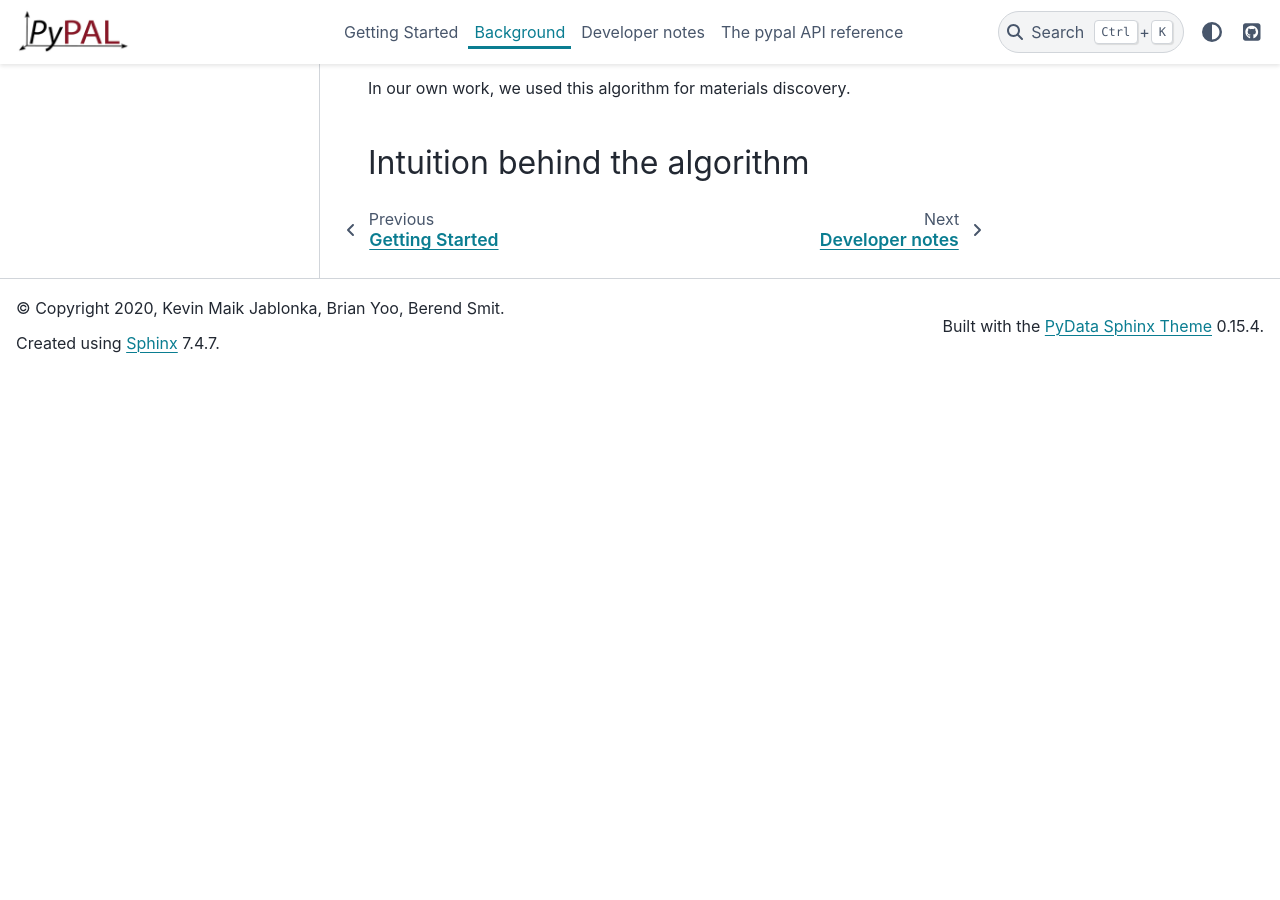
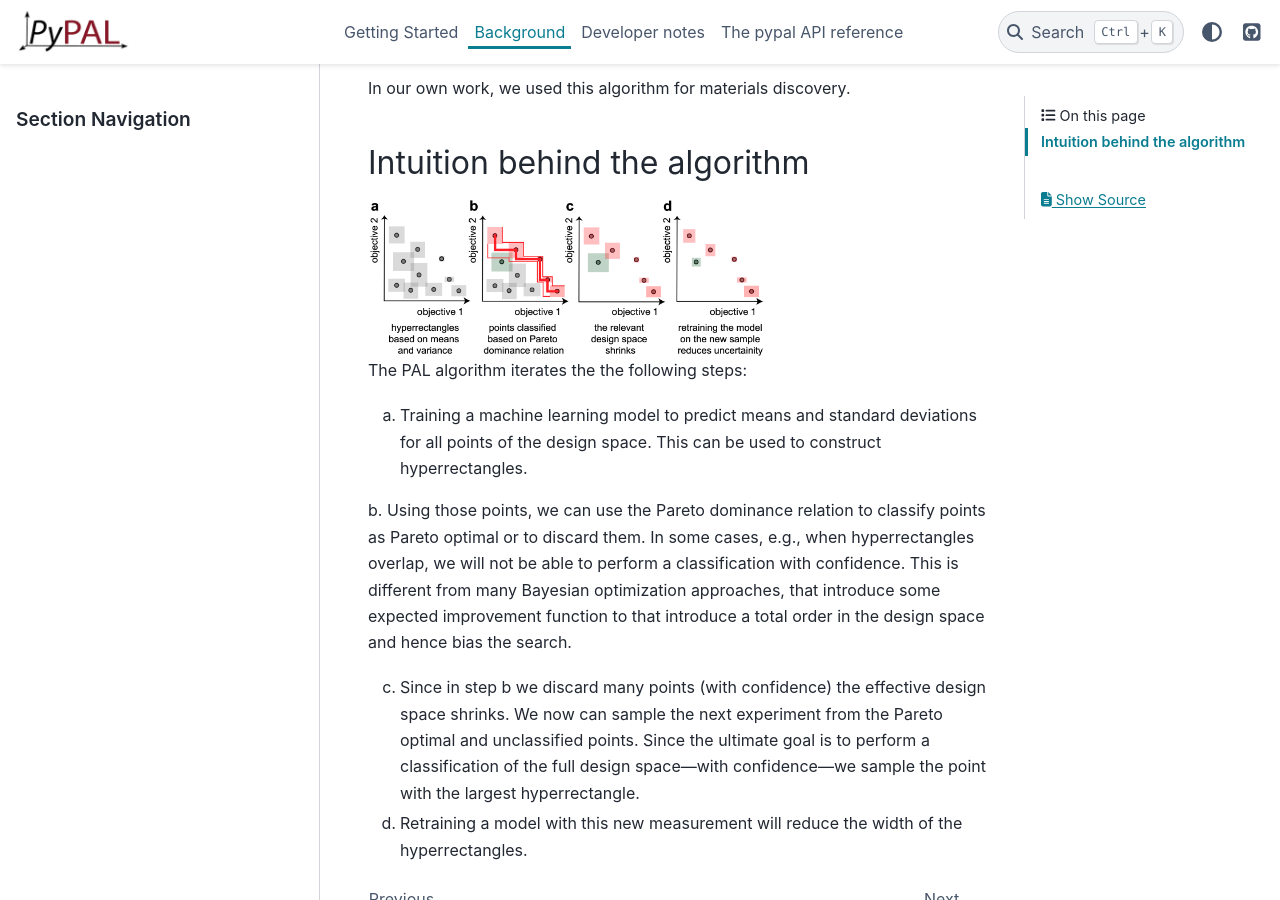
Before and after one commit to kjappelbaum/pyepal, a Sphinx documentation site: the page built from docs/background.rst, in a window 1280 px wide and 900 px high, scrolled down 705 px. Built offline with Sphinx 7.4.7 and the PyData theme 0.15.4, drawn with Linux system fonts in a browser that asks for light colours; before the commit the page ends 1077 px from its top, so only the background shows below that.

Commit message:
chore: updating docs #29

```diff
--- a/docs/background.rst
+++ b/docs/background.rst
@@ -20,3 +20,18 @@ In our own work, we used this algorithm for materials discovery.
 
 Intuition behind the algorithm
 --------------------------------
+
+.. image:: _static/pal_schema.png
+  :width: 400
+  :alt: Schema illustrating the PAL algorithm
+
+The PAL algorithm iterates the the following steps:
+
+a. Training a machine learning model to predict means and standard deviations for all points of the design space. This can be used to construct hyperrectangles.
+
+b. Using those points, we can use the Pareto dominance relation to classify points as Pareto optimal or to discard them. In some cases, e.g., when hyperrectangles overlap, we will not be able to perform a classification with confidence.
+This is different from many Bayesian optimization approaches, that introduce some expected improvement function to that introduce a total order in the design space and hence bias the search.
+
+c. Since in step b we discard many points (with confidence) the effective design space shrinks. We now can sample the next experiment from the Pareto optimal and unclassified points. Since the ultimate goal is to perform a classification of the full design space---with confidence---we sample the point with the largest hyperrectangle.
+
+d. Retraining a model with this new measurement will reduce the width of the hyperrectangles.
```
Also changed, not shown: docs/getting_started.rst (+15 -0 lines), pypal/__init__.py (+6 -1 lines), docs/_static/pal_schema.png (added).
